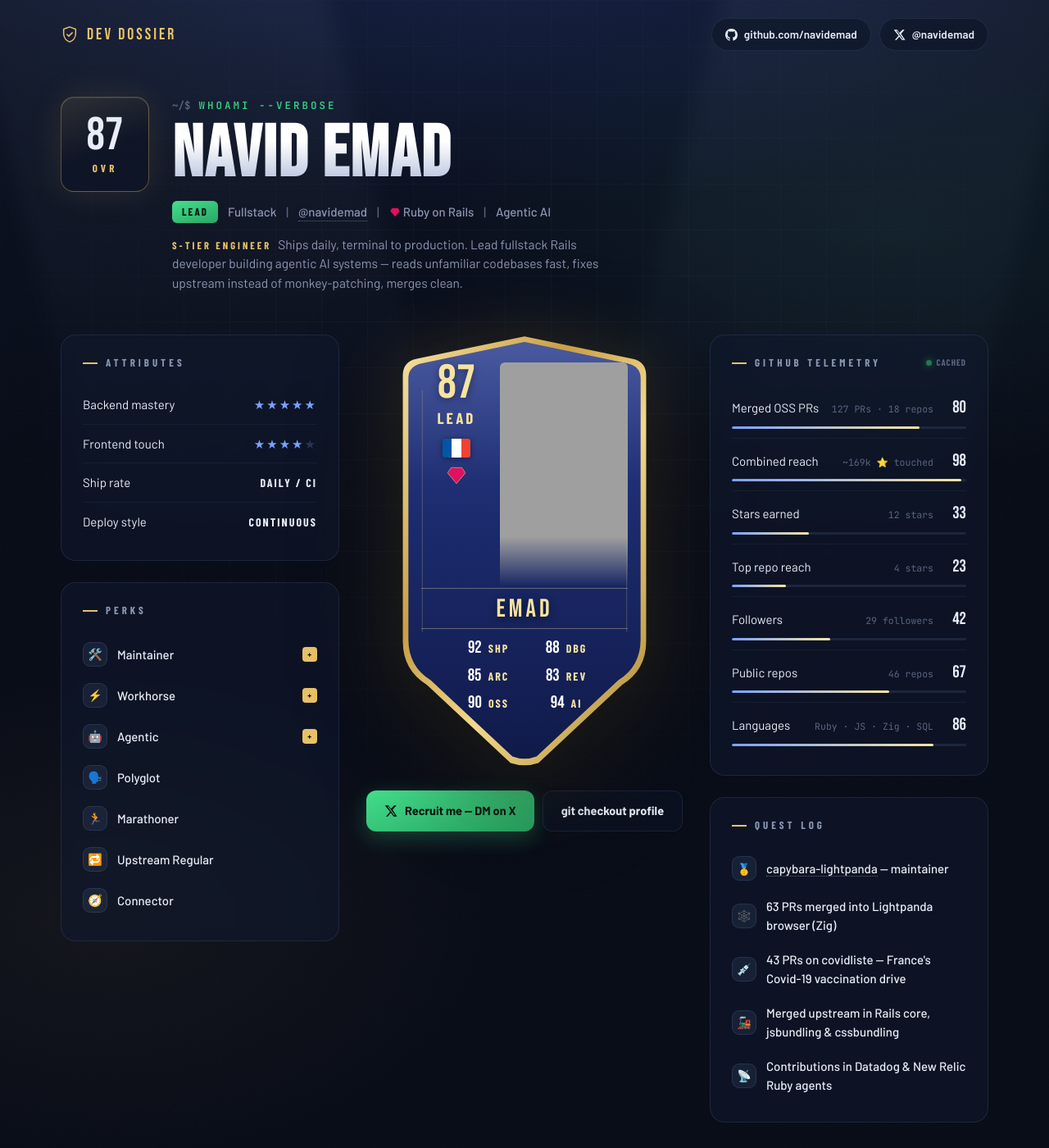
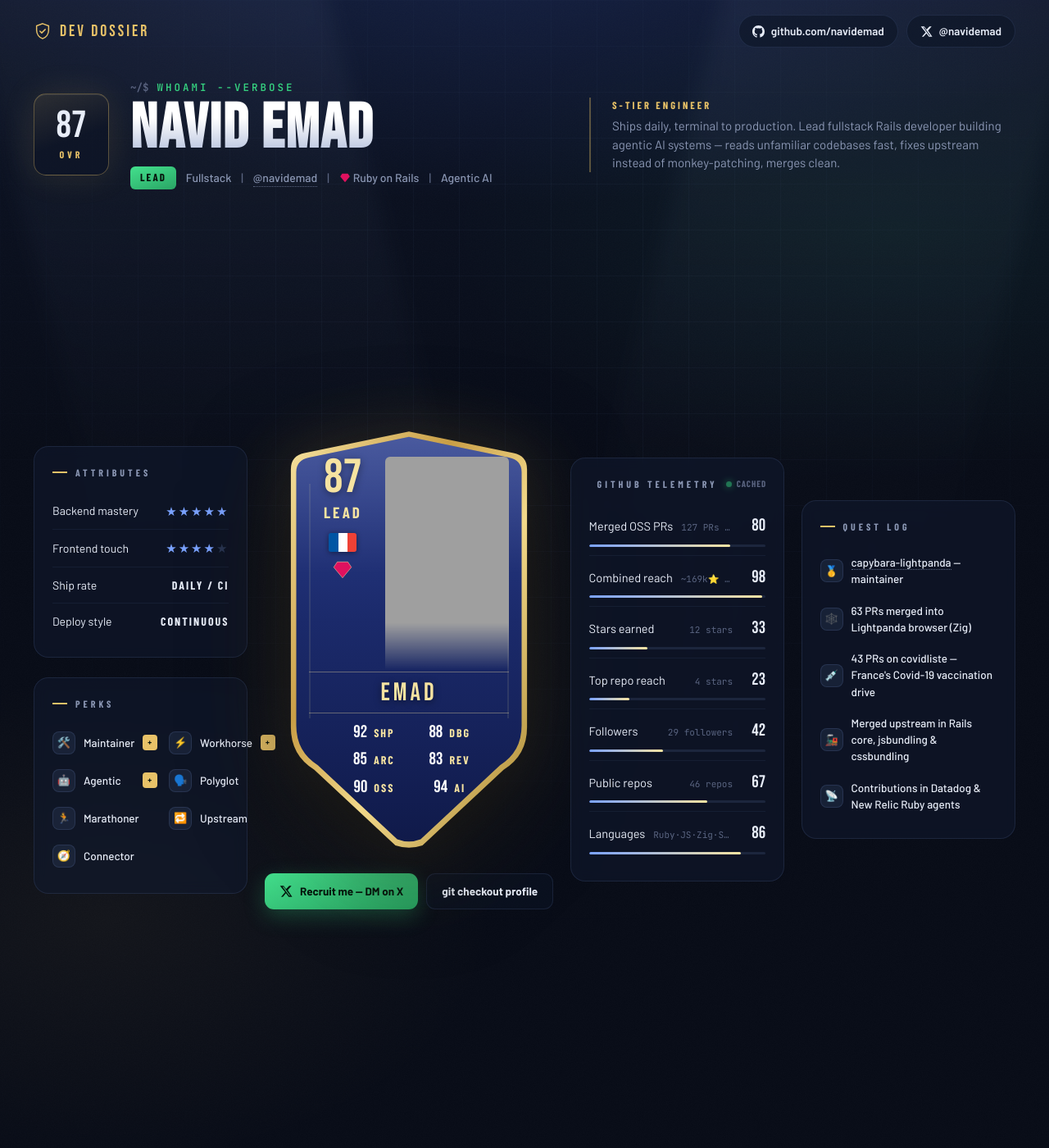
Before and after one commit to navidemad/navidemad.github.io, a Jekyll site: the page index.html, which Jekyll copies as it is, in a window 1280 px wide and 1400 px high. Shown: the whole window at 82% size. Built offline with Jekyll 4.4.1, drawn with Linux system fonts in a browser that asks for light colours; some of the changed text lies outside the part shown; grey boxes are pictures that could not be loaded.

Commit message:
Full-width single-viewport award-style layout, remove footer

```diff
--- a/index.html
+++ b/index.html
@@ -68,12 +68,15 @@ body {
 .beam.l { left: 4vw; transform: skewX(14deg); }
 .beam.r { right: 4vw; transform: skewX(-14deg); }
 
-.wrap { max-width: 1180px; margin: 0 auto; padding: 0 24px; }
+.wrap {
+  width: 100%; margin: 0 auto; padding: 0 clamp(24px, 3.2vw, 64px);
+  min-height: 100dvh; display: flex; flex-direction: column;
+}
 
 /* ---------- top bar ---------- */
 header.top {
   display: flex; align-items: center; justify-content: space-between;
-  padding: 22px 0 0;
+  padding: 18px 0 0; flex: none;
 }
 .crest {
   display: flex; align-items: center; gap: 10px;
@@ -93,17 +96,20 @@ header.top {
 .chip svg { width: 15px; height: 15px; fill: currentColor; }
 
 /* ---------- hero ---------- */
-.hero { padding: 56px 0 8px; display: flex; align-items: flex-start; gap: 28px; }
+.hero { padding: clamp(10px, 3vh, 40px) 0 0; display: flex; align-items: center; gap: 26px; flex: none; }
 .rating-plate {
-  flex: none; width: 108px; height: 116px; border-radius: 16px;
+  flex: none; width: clamp(78px, 12vh, 92px); height: clamp(84px, 13vh, 100px); border-radius: 15px;
   border: 1px solid rgba(232, 194, 104, 0.35);
   background: linear-gradient(160deg, rgba(232, 194, 104, 0.12), rgba(13, 20, 38, 0.7) 55%);
   display: flex; flex-direction: column; align-items: center; justify-content: center;
   box-shadow: 0 0 40px rgba(232, 194, 104, 0.12), inset 0 1px 0 rgba(255,255,255,0.08);
 }
-.rating-plate .num { font-family: "Bebas Neue", sans-serif; font-size: 56px; line-height: 1; color: var(--ink); }
-.rating-plate .tag { font-family: "Barlow Condensed", sans-serif; font-weight: 700; font-size: 13px; letter-spacing: 4px; color: var(--gold); margin-top: 2px; }
-.hero-copy { padding-top: 2px; }
+.rating-plate .num { font-family: "Bebas Neue", sans-serif; font-size: 46px; line-height: 1; color: var(--ink); }
+.rating-plate .tag { font-family: "Barlow Condensed", sans-serif; font-weight: 700; font-size: 12px; letter-spacing: 4px; color: var(--gold); margin-top: 2px; }
+.hero-copy {
+  flex: 1; display: grid; grid-template-columns: auto minmax(300px, 520px);
+  justify-content: space-between; align-items: center; column-gap: 48px;
+}
 .kicker {
   font-family: "JetBrains Mono", monospace; font-weight: 600; font-size: 12.5px;
   letter-spacing: 3px; color: var(--green); text-transform: uppercase;
@@ -113,12 +119,12 @@ header.top {
 .cursor { display: inline-block; width: 0.45em; margin-left: 6px; background: var(--green); animation: blink 1.1s steps(1) infinite; }
 @keyframes blink { 50% { opacity: 0; } }
 h1 {
-  font-family: "Bebas Neue", sans-serif; font-size: clamp(52px, 8vw, 88px);
-  line-height: 0.95; letter-spacing: 2px; margin: 8px 0 14px;
+  font-family: "Bebas Neue", sans-serif; font-size: clamp(40px, 2.8vw + 3.2vh, 76px);
+  line-height: 0.95; letter-spacing: 2px; margin: 5px 0 9px;
   background: linear-gradient(180deg, #ffffff 30%, #aab8d8);
   -webkit-background-clip: text; background-clip: text; -webkit-text-fill-color: transparent;
 }
-.id-row { display: flex; align-items: center; flex-wrap: wrap; gap: 12px; color: var(--ink-dim); font-size: 15px; font-weight: 500; }
+.id-row { display: flex; align-items: center; flex-wrap: wrap; gap: 12px; color: var(--ink-dim); font-size: 14px; font-weight: 500; }
 .pos-badge {
   font-family: "Barlow Condensed", sans-serif; font-weight: 700; letter-spacing: 2px; font-size: 13px;
   color: #06120b; background: linear-gradient(160deg, #43e08d, #2aa565);
@@ -128,7 +134,11 @@ h1 {
 .id-row a { color: var(--ink-dim); text-decoration: none; border-bottom: 1px dotted var(--ink-faint); }
 .id-row a:hover { color: var(--ink); }
 .gem { width: 14px; height: 14px; vertical-align: -2px; }
-.scout-line { margin-top: 14px; color: var(--ink-dim); font-size: 15.5px; max-width: 560px; }
+.scout-line {
+  color: var(--ink-dim); font-size: 15px;
+  padding-left: 26px; border-left: 2px solid rgba(232, 194, 104, 0.35);
+}
+.scout-line b { display: block; margin-bottom: 4px; }
 .scout-line b {
   font-family: "Barlow Condensed", sans-serif; font-weight: 700; letter-spacing: 3px;
   font-size: 12.5px; color: var(--gold); text-transform: uppercase; margin-right: 8px;
@@ -136,20 +146,23 @@ h1 {
 
 /* ---------- pitch grid ---------- */
 .pitch {
-  display: grid; grid-template-columns: 1fr 400px 1fr; gap: 26px;
-  align-items: start; padding: 44px 0 30px;
+  display: grid; grid-template-columns: minmax(240px, 1fr) auto minmax(250px, 1fr) minmax(250px, 1fr);
+  gap: clamp(16px, 1.6vw, 28px);
+  align-items: stretch; padding: clamp(10px, 2.4vh, 34px) 0 clamp(8px, 2.2vh, 34px);
+  flex: 1; min-height: 0;
 }
-.col { display: flex; flex-direction: column; gap: 26px; }
+.col { display: flex; flex-direction: column; gap: clamp(14px, 2vh, 24px); min-height: 0; justify-content: center; }
 
 .panel {
   background: var(--panel); border: 1px solid var(--panel-edge); border-radius: 18px;
-  padding: 24px 26px; backdrop-filter: blur(8px);
+  padding: clamp(10px, 2vh, 22px) 22px; backdrop-filter: blur(8px);
   animation: rise .7s cubic-bezier(.22,.9,.3,1) both;
 }
 .panel h2 {
-  font-family: "Barlow Condensed", sans-serif; font-weight: 700; font-size: 13px;
+  font-family: "Barlow Condensed", sans-serif; font-weight: 700; font-size: 12px;
   letter-spacing: 4px; text-transform: uppercase; color: var(--ink-dim);
-  display: flex; align-items: center; gap: 10px; margin-bottom: 18px;
+  display: flex; align-items: center; gap: 10px; margin-bottom: clamp(6px, 1.2vh, 16px);
+  white-space: nowrap;
 }
 .panel h2::before { content: ""; width: 18px; height: 2px; background: var(--gold); }
 @keyframes rise { from { opacity: 0; transform: translateY(18px); } to { opacity: 1; transform: none; } }
@@ -159,17 +172,19 @@ h1 {
 .col.right .panel:nth-child(2) { animation-delay: .40s; }
 
 /* attributes */
-.attr { display: flex; align-items: center; justify-content: space-between; padding: 12px 0; border-bottom: 1px solid rgba(122,152,214,0.08); font-size: 15px; }
+.attr { display: flex; align-items: center; justify-content: space-between; padding: clamp(4px, 1.1vh, 11px) 0; border-bottom: 1px solid rgba(122,152,214,0.08); font-size: 14px; }
 .attr:last-child { border-bottom: 0; }
 .attr .val { font-family: "Barlow Condensed", sans-serif; font-weight: 700; letter-spacing: 2px; font-size: 14px; color: var(--ink); }
 .stars { color: var(--accent); letter-spacing: 2px; font-size: 15px; }
 .stars .off { color: rgba(122,152,214,0.25); }
 
 /* playstyles */
-.ps { display: flex; align-items: center; gap: 12px; padding: 10px 0; font-size: 15px; font-weight: 500; }
+.perks { display: grid; grid-template-columns: 1fr 1fr; column-gap: 14px; }
+.ps { display: flex; align-items: center; gap: 10px; padding: clamp(3px, 0.9vh, 9px) 0; font-size: 13.5px; font-weight: 500; }
+.perks .ps { white-space: nowrap; }
 .ps .ico {
-  flex: none; width: 30px; height: 30px; border-radius: 9px; display: grid; place-items: center;
-  background: rgba(122, 152, 214, 0.1); border: 1px solid rgba(122,152,214,0.16); font-size: 14px;
+  flex: none; width: 28px; height: 28px; border-radius: 8px; display: grid; place-items: center;
+  background: rgba(122, 152, 214, 0.1); border: 1px solid rgba(122,152,214,0.16); font-size: 13px;
 }
 .ps .plus {
   margin-left: auto; font-family: "Barlow Condensed", sans-serif; font-weight: 700; font-size: 11px;
@@ -177,11 +192,12 @@ h1 {
 }
 
 /* metrics */
-.metric { padding: 11px 0; border-bottom: 1px solid rgba(122,152,214,0.08); }
+.metric { padding: clamp(4px, 1.1vh, 10px) 0; border-bottom: 1px solid rgba(122,152,214,0.08); }
 .metric:last-child { border-bottom: 0; }
 .metric .row { display: flex; align-items: baseline; justify-content: space-between; gap: 10px; }
-.metric .label { font-size: 15px; }
-.metric .detail { margin-left: auto; font-family: "JetBrains Mono", monospace; font-size: 11.5px; color: var(--ink-faint); font-variant-numeric: tabular-nums; }
+.metric .label { font-size: 14.5px; white-space: nowrap; }
+.metric .detail { margin-left: auto; font-family: "JetBrains Mono", monospace; font-size: 11px; color: var(--ink-faint); font-variant-numeric: tabular-nums; white-space: nowrap; flex: 0 1 auto; overflow: hidden; text-overflow: ellipsis; }
+.metric .score { flex: none; }
 .metric .score {
   font-family: "Bebas Neue", sans-serif; font-size: 21px; color: var(--ink); min-width: 30px; text-align: right;
 }
@@ -193,9 +209,9 @@ h1 {
 }
 
 /* ---------- FUT card ---------- */
-.card-stage { display: flex; flex-direction: column; align-items: center; gap: 26px; position: sticky; top: 30px; }
+.card-stage { display: flex; flex-direction: column; align-items: center; justify-content: center; gap: clamp(14px, 2.4vh, 26px); }
 .fut-card {
-  position: relative; width: 340px; aspect-ratio: 300 / 468;
+  position: relative; width: clamp(225px, 35vh, 330px); aspect-ratio: 300 / 468;
   filter: drop-shadow(0 30px 60px rgba(0,0,0,0.55)) drop-shadow(0 0 34px rgba(232,194,104,0.18));
   animation: cardIn 1s cubic-bezier(.22,.9,.3,1) both .1s;
   transition: transform .3s ease;
@@ -241,7 +257,7 @@ h1 {
 .cta-row { display: flex; flex-wrap: wrap; gap: 10px; justify-content: center; }
 .btn {
   display: inline-flex; align-items: center; gap: 9px; text-decoration: none;
-  font-weight: 700; font-size: 14.5px; padding: 13px 22px; border-radius: 12px;
+  font-weight: 700; font-size: 13.5px; padding: 11px 18px; border-radius: 11px;
   transition: transform .18s, box-shadow .18s, background .18s;
 }
 .btn svg { width: 16px; height: 16px; fill: currentColor; }
@@ -250,21 +266,21 @@ h1 {
 .btn.ghost { background: rgba(13, 20, 38, 0.6); color: var(--ink); border: 1px solid var(--panel-edge); }
 .btn.ghost:hover { border-color: rgba(232,194,104,0.5); transform: translateY(-2px); }
 
-/* ---------- footer ---------- */
-footer { padding: 34px 0 46px; text-align: center; color: var(--ink-faint); font-size: 13.5px; }
-footer a { color: var(--ink-dim); text-decoration: none; border-bottom: 1px dotted var(--ink-faint); }
-footer a:hover { color: var(--ink); }
 .live-dot { display: inline-block; width: 7px; height: 7px; border-radius: 50%; background: var(--green); margin-right: 6px; box-shadow: 0 0 8px var(--green); animation: pulse 2.2s infinite; }
 @keyframes pulse { 0%,100% { opacity: 1; } 50% { opacity: 0.35; } }
 
 /* ---------- responsive ---------- */
-@media (max-width: 1020px) {
+@media (max-width: 1240px) {
+  .wrap { min-height: 0; }
   .pitch { grid-template-columns: 1fr 1fr; }
-  .card-stage { grid-column: 1 / -1; grid-row: 1; position: static; }
+  .card-stage { grid-column: 1 / -1; grid-row: 1; }
+  .fut-card { width: 320px; }
+  .hero-copy { grid-template-columns: 1fr; row-gap: 14px; }
+  .scout-line { padding-left: 0; border-left: 0; max-width: 620px; }
 }
-@media (max-width: 660px) {
+@media (max-width: 700px) {
   .pitch { grid-template-columns: 1fr; }
-  .hero { flex-direction: column; gap: 20px; padding-top: 40px; }
+  .hero { flex-direction: column; align-items: flex-start; gap: 20px; padding-top: 28px; }
   header.top { flex-direction: column; gap: 14px; }
 }
 @media (prefers-reduced-motion: reduce) {
@@ -299,6 +315,7 @@ footer a:hover { color: var(--ink); }
   <section class="hero">
     <div class="rating-plate"><span class="num" id="hero-rating">87</span><span class="tag">OVR</span></div>
     <div class="hero-copy">
+      <div class="hero-main">
       <div class="kicker">whoami --verbose<span class="cursor" aria-hidden="true"></span></div>
       <h1>Navid Emad</h1>
       <div class="id-row">
@@ -310,6 +327,7 @@ footer a:hover { color: var(--ink); }
         <span><svg class="gem" viewBox="0 0 24 24" fill="#e0115f"><path d="M6 3h12l4 6-10 12L2 9l4-6z"/></svg> Ruby on Rails</span>
         <span class="sep">|</span>
         <span>Agentic AI</span>
+      </div>
       </div>
       <p class="scout-line"><b>S-Tier Engineer</b>Ships daily, terminal to production. Lead fullstack Rails developer building agentic AI systems — reads unfamiliar codebases fast, fixes upstream instead of monkey-patching, merges clean.</p>
     </div>
@@ -326,13 +344,15 @@ footer a:hover { color: var(--ink); }
       </section>
       <section class="panel">
         <h2>Perks</h2>
+        <div class="perks">
         <div class="ps"><span class="ico">🛠️</span> Maintainer <span class="plus">+</span></div>
         <div class="ps"><span class="ico">⚡</span> Workhorse <span class="plus">+</span></div>
         <div class="ps"><span class="ico">🤖</span> Agentic <span class="plus">+</span></div>
         <div class="ps"><span class="ico">🗣️</span> Polyglot</div>
         <div class="ps"><span class="ico">🏃</span> Marathoner</div>
-        <div class="ps"><span class="ico">🔁</span> Upstream Regular</div>
+        <div class="ps"><span class="ico">🔁</span> Upstream</div>
         <div class="ps"><span class="ico">🧭</span> Connector</div>
+        </div>
       </section>
     </div>
 
@@ -395,6 +415,9 @@ footer a:hover { color: var(--ink); }
         <h2>GitHub Telemetry <span style="margin-left:auto;letter-spacing:1px;font-size:11px;color:var(--ink-faint)"><span class="live-dot"></span><span id="live-label">LIVE</span></span></h2>
         <div id="metrics"></div>
       </section>
+    </div>
+
+    <div class="col far">
       <section class="panel">
         <h2>Quest Log</h2>
         <div class="ps"><span class="ico">🥇</span><span><a href="https://github.com/navidemad/capybara-lightpanda" target="_blank" rel="noopener" style="color:var(--ink);text-decoration:none;border-bottom:1px dotted var(--ink-faint)">capybara-lightpanda</a> — maintainer</span></div>
@@ -406,10 +429,6 @@ footer a:hover { color: var(--ink); }
     </div>
   </main>
 
-  <footer>
-    No frameworks were harmed — one hand-rolled HTML file · Stats hydrate live from the GitHub API · Card concept nod to <a href="https://gitfut.com" target="_blank" rel="noopener">GitFut</a> ·
-    <a href="https://github.com/navidemad/navidemad" target="_blank" rel="noopener">source</a>
-  </footer>
 </div>
 
 <script>
@@ -438,12 +457,12 @@ footer a:hover { color: var(--ink); }
   function render() {
     var rows = [
       { label: "Merged OSS PRs",  detail: state.prs + " PRs · " + state.repos + " repos", sc: score(state.prs, 400) },
-      { label: "Combined reach",  detail: "~" + fmt(state.reach) + " ⭐ touched",          sc: score(state.reach, 200000) },
+      { label: "Combined reach",  detail: "~" + fmt(state.reach) + "⭐ touched",      sc: score(state.reach, 200000) },
       { label: "Stars earned",    detail: state.starsEarned + " stars",                    sc: score(state.starsEarned, 2000) },
       { label: "Top repo reach",  detail: state.topRepo + " stars",                        sc: score(state.topRepo, 1000) },
       { label: "Followers",       detail: state.followers + " followers",                  sc: score(state.followers, 3000) },
       { label: "Public repos",    detail: state.publicRepos + " repos",                    sc: score(state.publicRepos, 300) },
-      { label: "Languages",       detail: "Ruby · JS · Zig · SQL",                         sc: 86 }
+      { label: "Languages",       detail: "Ruby·JS·Zig·SQL",                          sc: 86 }
     ];
     var host = document.getElementById("metrics");
     host.innerHTML = rows.map(function (r) {
```
